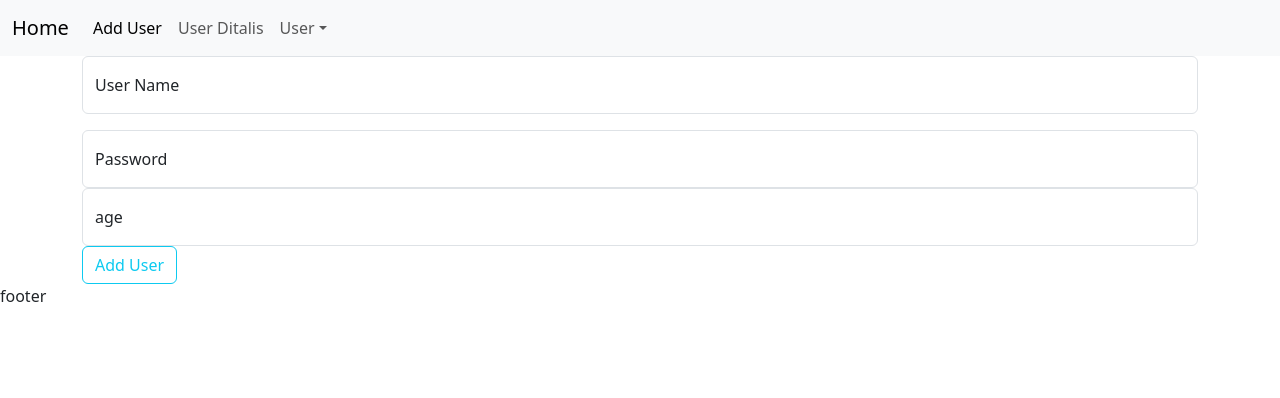
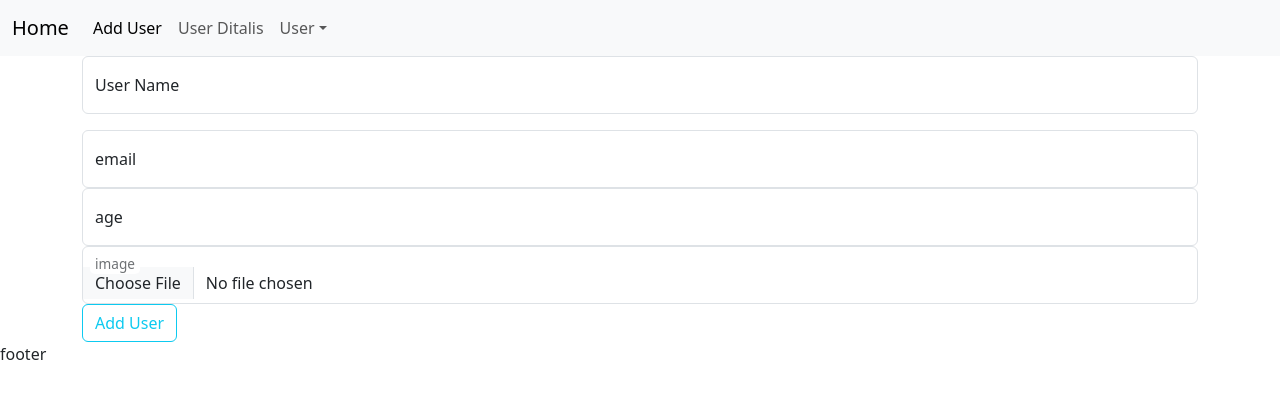
Before and after one commit to islamalama22/UMSReact, a React (Vite) app: page /users/add in a window 1280 px wide. Shown: the top 398 px of the page. Built offline with nearby package versions, Linux system fonts and the light colour scheme.

Commit message:
send data  as  formDATA

```diff
--- a/src/assets/pages/user/AddUser.jsx
+++ b/src/assets/pages/user/AddUser.jsx
@@ -1,5 +1,6 @@
 import React, { useState } from 'react'
 import {useForm} from 'react-hook-form'
+import  axios from 'axios';
 
 function AddUser() {
 
@@ -7,7 +8,14 @@ function AddUser() {
   const {register,handleSubmit,formState:{errors}}=useForm();
 
   const AddUser=async (values)=>{
-   const response=await axios.post(`${import.meta.env.VITE_BURL}/users` ,values)
+    const formData=new  FormData();
+    formData.append("name", values.name);
+    formData.append("email", values.email);
+    formData.append("age", values.age);
+    formData.append("image", values.image[0]);
+   const response=await axios.post(`${import.meta.env.VITE_BURL}/users` ,formData);
+
+    console.log(response);
     };
 
   return (
@@ -20,13 +28,18 @@ function AddUser() {
 
 
         <div className="form-floating">
-          <input {...register('email')} type="password" className="form-control" id="floatingPassword" placeholder="Password" />
-          <label htmlFor="floatingPassword">Password</label>
+          <input {...register('email')} type="email" className="form-control" id="floatingemail" placeholder="email" />
+          <label htmlFor="floatingPassword">email</label>
         </div>
 
          <div className="form-floating">
           <input  {...register('age')} type="text" className="form-control" id="floatingage" placeholder="Password" />
           <label htmlFor="floatingage">age</label>
+        </div>
+
+         <div className="form-floating">
+          <input  {...register('image')} type="file" className="form-control" id="floatingimage" placeholder="image" />
+          <label htmlFor="floatingage">image</label>
         </div>
 
         <button className='btn btn-outline-info'> Add User</button>
```
